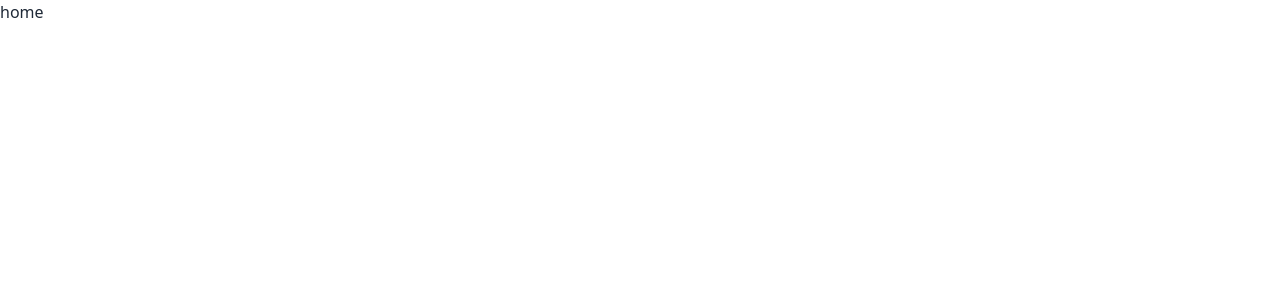
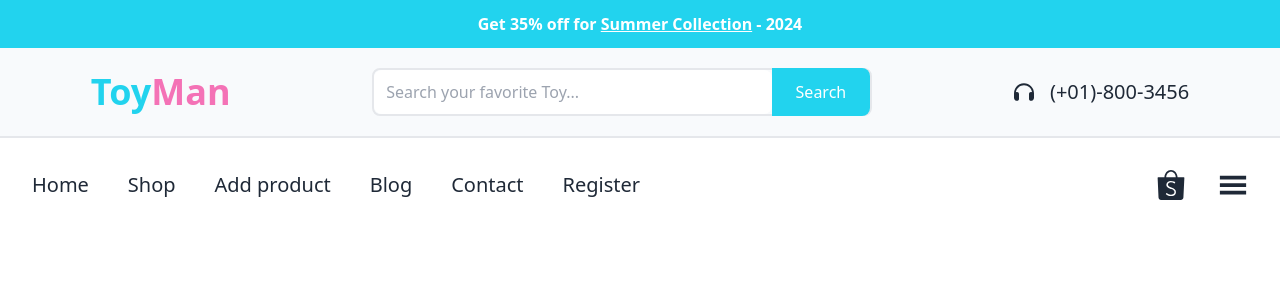
Before and after one commit to SaifulIslamsakil/ToyMan-Clint, a React (Vite) app: page / in a window 1280 px wide. Shown: the top 300 px of the page. Built offline with nearby package versions, Linux system fonts and the light colour scheme.

Commit message:
crete navbar

```diff
--- a/package.json
+++ b/package.json
@@ -14,6 +14,7 @@
     "match-sorter": "^6.3.4",
     "react": "^18.2.0",
     "react-dom": "^18.2.0",
+    "react-icons": "^5.0.1",
     "react-router-dom": "^6.22.1",
     "sort-by": "^1.2.0"
   },
--- a/src/Components/Navbar/Navbar.jsx
+++ b/src/Components/Navbar/Navbar.jsx
@@ -1,9 +1,46 @@
+import { Link } from "react-router-dom";
+import { FaHeadphones } from "react-icons/fa6";
+import { GiHamburgerMenu } from "react-icons/gi";
+import { SiShopee } from "react-icons/si";
+import { ImCross } from "react-icons/im";
+import { useState } from "react";
 
 const Navbar = () => {
+    const manu = <>
+        <li><Link>Home</Link></li>
+        <li><Link>Shop</Link></li>
+        <li><Link>Add product</Link></li>
+        <li><Link>Blog</Link></li>
+        <li><Link>Contact</Link></li>
+        <li><Link>Register</Link></li>
+    </>
+    const [toggel, setToggel] = useState(true)
     return (
-        <div>
+        <nav>
+            <div className=" bg-cyan-400 p-3">
+                <p className=" text-white text-center font-semibold">Get 35% off for <Link className=" underline">Summer Collection</Link> - 2024</p>
+            </div>
+            <div className=" p-5 bg-slate-50 flex justify-around items-center border-b-2 ">
+                <h1 className=" text-cyan-400 font-bold text-4xl">Toy<span className=" text-pink-400">Man</span></h1>
+                <div className=" w-[500px] h-12 border-2 rounded-lg flex items-center">
+                    <input className=" w-full h-full rounded-lg border-none outline-none p-3 " type="search" name="" placeholder="Search your favorite Toy..." id="" />
+                    <button className=" py-3 px-6 bg-cyan-400 text-white  text-center rounded-r-lg hover:bg-pink-400 ">Search </button>
 
-        </div>
+                </div>
+                <p className=" flex items-center gap-4 text-xl"> <FaHeadphones></FaHeadphones><span>(+01)-800-3456</span></p>
+            </div>
+            <div className=" flex items-center justify-between  p-8">
+                <div className=" flex-1">
+                    <ul className=" text-xl flex  items-center justify-between ">
+                        {manu}
+                    </ul>
+                </div>
+                <div className=" flex-1 flex justify-end text-3xl font-semibold gap-8">
+                    <p ><SiShopee></SiShopee></p>
+                    <p onClick={ ()=> setToggel(!toggel)}>{toggel ? <GiHamburgerMenu></GiHamburgerMenu>:<ImCross></ImCross>}</p>
+                </div>
+            </div>
+        </nav>
     );
 };
 
--- a/src/LayOut/MainLayout.jsx
+++ b/src/LayOut/MainLayout.jsx
@@ -1,9 +1,11 @@
 import { Outlet } from "react-router-dom";
+import Navbar from "../Components/Navbar/Navbar";
 
 
 const MainLayout = () => {
     return (
         <div>
+            <Navbar></Navbar>
            <Outlet></Outlet>
         </div>
     );
--- a/src/Pages/Home/Home.jsx
+++ b/src/Pages/Home/Home.jsx
@@ -2,7 +2,7 @@
 const Home = () => {
     return (
         <div>
-            home
+
         </div>
     );
 };
```
Also changed, not shown: 1 other file (tests, documents, lock files or other folders).
